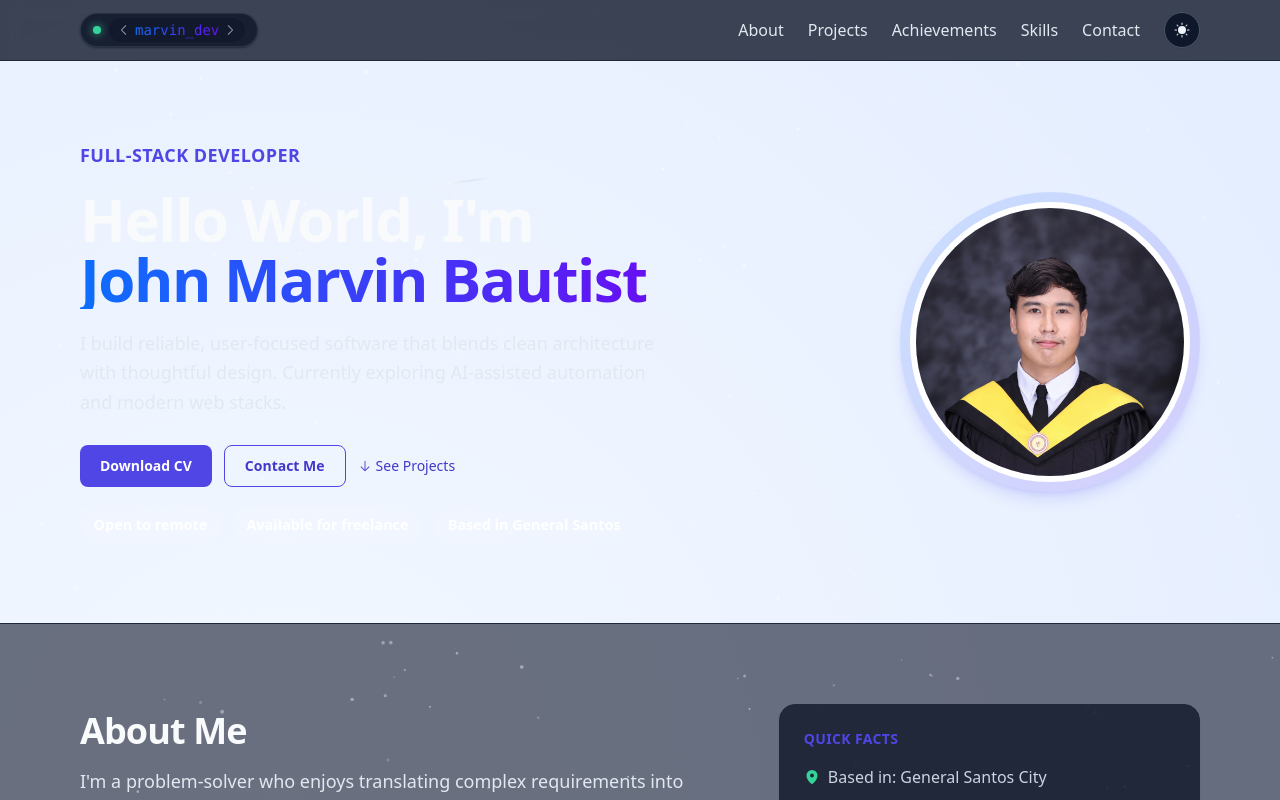
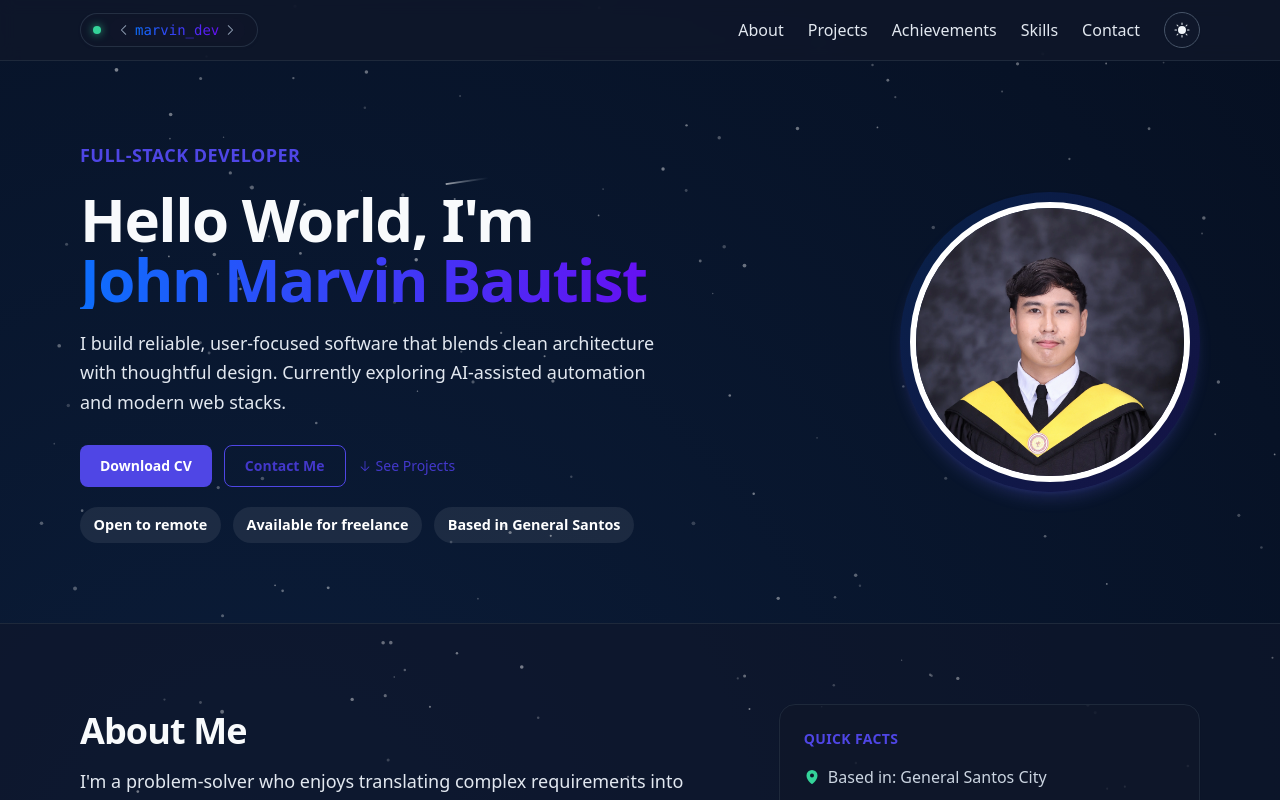
Before and after one commit to mrvnzxc/portfolio, a Nuxt app: page / in a window 1280 px wide. Shown: the top 800 px of the page. Built offline with nearby package versions, Linux system fonts and the light colour scheme.

Commit message:
Fix background switching for light-bg wrapper
Ensure the custom light background class correctly switches to the dark gradient when dark mode is active.

Made-with: Cursor

```diff
--- a/assets/css/custom.css
+++ b/assets/css/custom.css
@@ -29,6 +29,11 @@ body {
 
 .light-bg {
   background: var(--light-bg);
+}
+
+html.dark .light-bg,
+body.dark-mode .light-bg {
+  background: var(--dark-bg);
 }
 
 .text-gradient {
```
